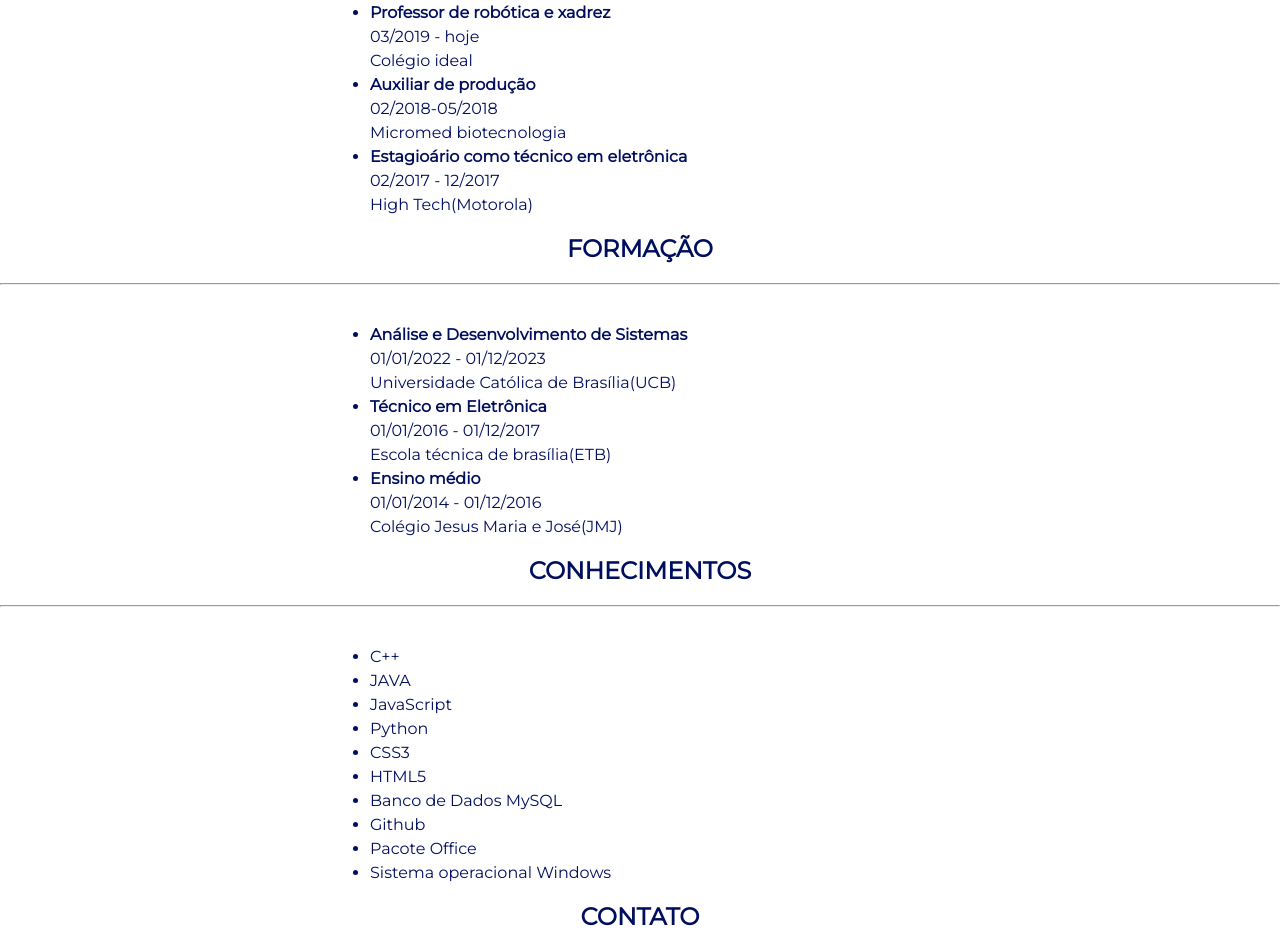
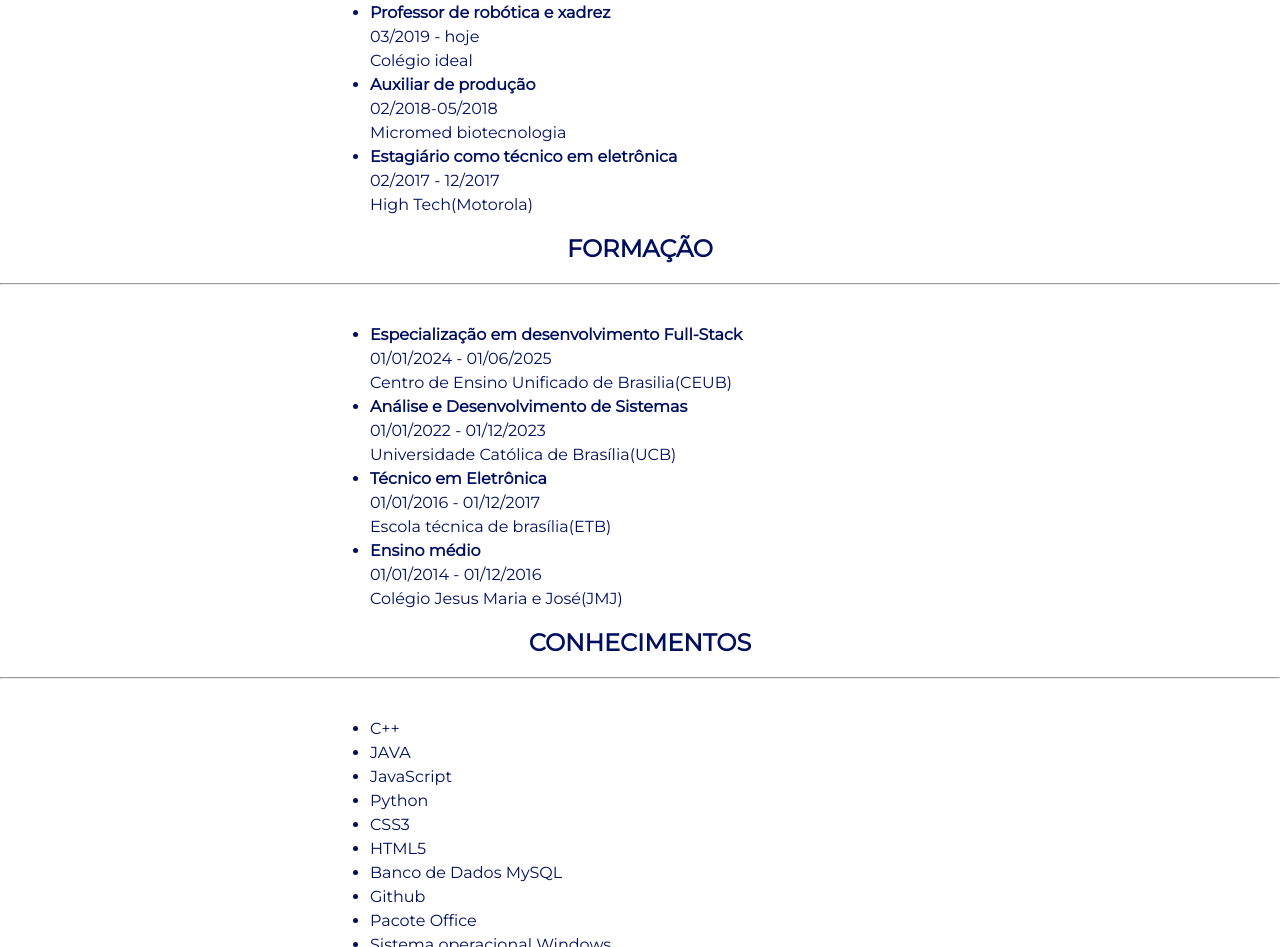
Before and after one commit to CaioVAzeredo/projeto-portifolio, a website: page index.html in a window 1280 px wide. Shown: the part 906-1853 px from the top of the page. Drawn offline with Linux system fonts and the light colour scheme.

Commit message:
adição de informações

```diff
--- a/index.html
+++ b/index.html
@@ -20,7 +20,7 @@
         <menu id="itens">
             <!-- https://www.youtube.com/watch?v=2GO_E3KMRVg -->
             <ul>
-                <li><a href="#experiencia" >EXPERIÊNCIA</a></li>
+                <li><a href="#experiencia">EXPERIÊNCIA</a></li>
                 <li><a href="#formacao">FORMAÇÃO</a></li>
                 <li><a href="#conhecimento">CONHECIMENTO</a></li>
                 <li><a href="#contato">CONTATO</a></li>
@@ -79,7 +79,7 @@
                 <p>02/2018-05/2018</p>
                 <p>Micromed biotecnologia</p>
                 <strong>
-                    <li>Estagioário como técnico em eletrônica</li>
+                    <li>Estagiário como técnico em eletrônica</li>
                 </strong>
                 <p>02/2017 - 12/2017</p>
                 <p>High Tech(Motorola)</p>
@@ -87,7 +87,13 @@
 
             <h1 id="formacao">FORMAÇÃO</h1>
             <hr>
-            <ul id="ulFormacao"><strong>
+            <ul id="ulFormacao">
+                <strong>
+                    <li>Especialização em desenvolvimento Full-Stack</li>
+                </strong>
+                <p>01/01/2024 - 01/06/2025</p>
+                <p>Centro de Ensino Unificado de Brasilia(CEUB)</p>
+                <strong>
                     <li>Análise e Desenvolvimento de Sistemas</li>
                 </strong>
                 <p>01/01/2022 - 01/12/2023</p>
```
